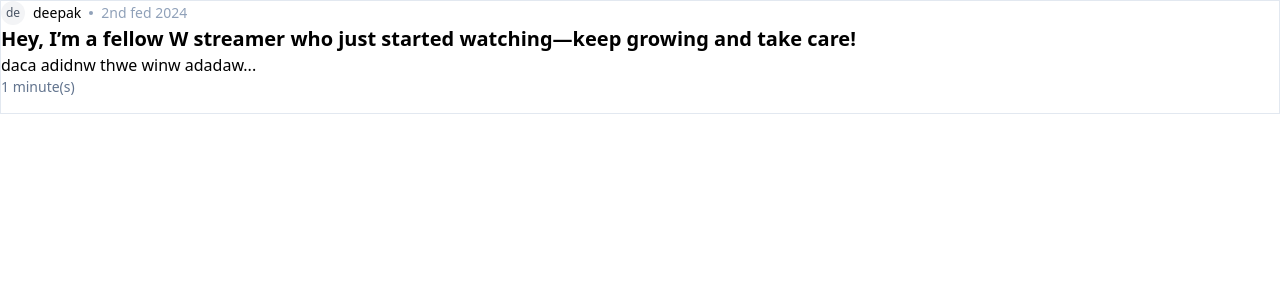
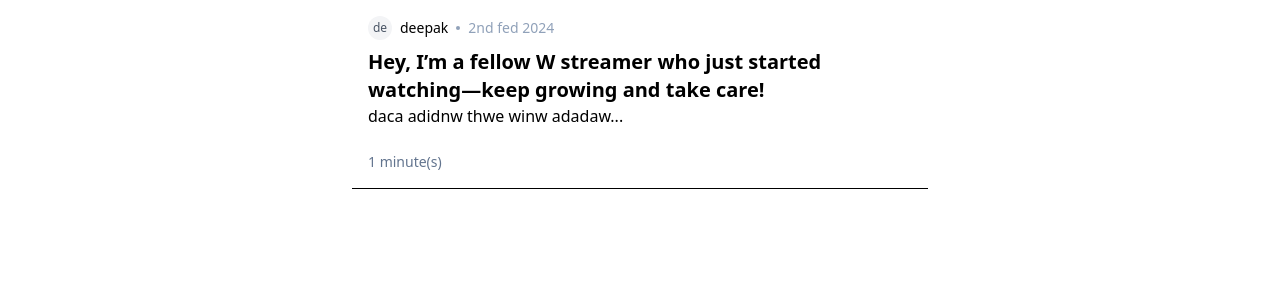
Before and after one commit to DeepakMehra53/medium, a React (Vite) app in the folder frontend/: page /blogs in a window 1280 px wide. Shown: the top 300 px of the page. Built offline with nearby package versions, Linux system fonts and the light colour scheme.

Commit message:
Blog card component ready

```diff
--- a/frontend/src/components/BlogCard.tsx
+++ b/frontend/src/components/BlogCard.tsx
@@ -12,7 +12,7 @@ export const BlogCard = ({
   publishedDate,
 }: BlogCardProps) => {
   return (
-    <div className="border border-slate-200 pb-4">
+    <div className=" p-4 border-b border-slate-3    00 pb-4">
       <div className="flex">
         <Avatar name={authorName} />
 
@@ -26,9 +26,9 @@ export const BlogCard = ({
           {publishedDate}
         </div>
       </div>
-      <div className="font-semibold text-xl ">{title}</div>
+      <div className="font-semibold text-xl pt-2">{title}</div>
       <div className="text-md font-thin">{content.slice(0, 100) + "..."}</div>
-      <div className="text-slate-500 text-sm font-thin">{`${Math.ceil(
+      <div className="text-slate-500 text-sm font-thin pt-6">{`${Math.ceil(
         content.length / 100
       )} minute(s)`}</div>
     </div>
--- a/frontend/src/pages/Blogs.tsx
+++ b/frontend/src/pages/Blogs.tsx
@@ -2,7 +2,8 @@ import { BlogCard } from "../components/BlogCard"
 
 export const Blogs =()=>{
     return (
-      <div>
+      <div className="flex justify-center">
+        <div className=" max-w-xl">
           <BlogCard
             authorName={"deepak"}
             title={
@@ -12,5 +13,6 @@ export const Blogs =()=>{
             publishedDate={"2nd fed 2024"}
           />
         </div>
+      </div>
     );
 }
```
Lines whose indentation alone changed are shown as unchanged.
